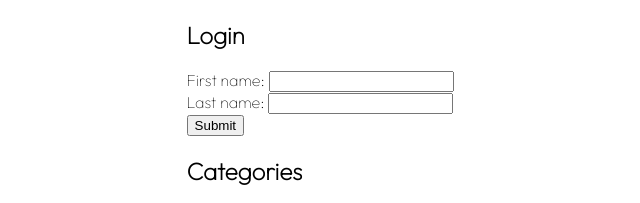
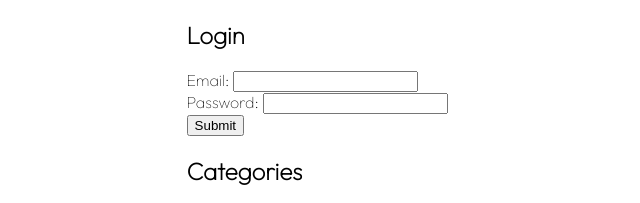
Before and after one commit to itsjustdel/CodeClan-W3D1-Lab, a plain HTML site: page index.html in a window 1280 px wide. Shown: the part 199-402 px from the top of the page, 11-651 px from the left. Drawn offline with Linux system fonts and the light colour scheme.

Commit message:
added password inpuit type

```diff
--- a/index.html
+++ b/index.html
@@ -34,10 +34,10 @@
     <main>
         <h2>Login</h2>
         <form>
-            <label for="fname">First name:</label>
-            <input type="text" id="fname" name="fname"><br>
-            <label for="lname">Last name:</label>
-            <input type="text" id="lname" name="lname">
+            <label for="fname">Email:</label>
+            <input type="text" id="email" name="email"><br>
+            <label for="lname">Password:</label>
+            <input type="password" id="password" name="password">
         </form>
         <button>Submit</button>
 
```
